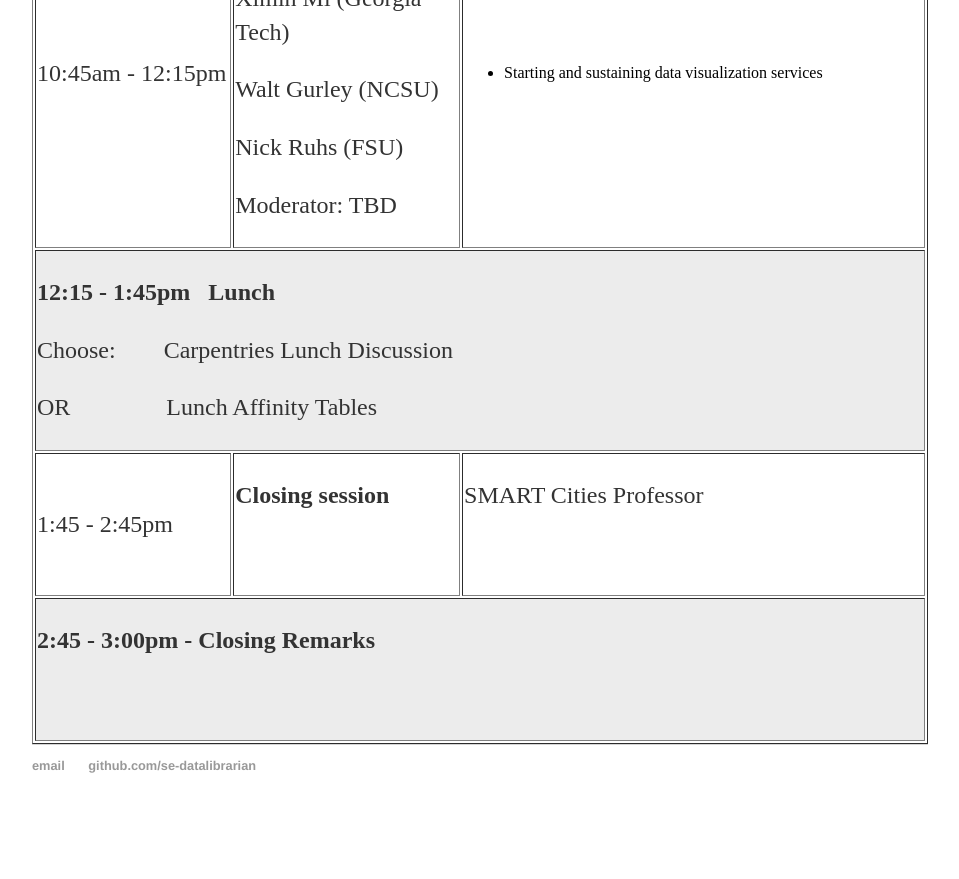
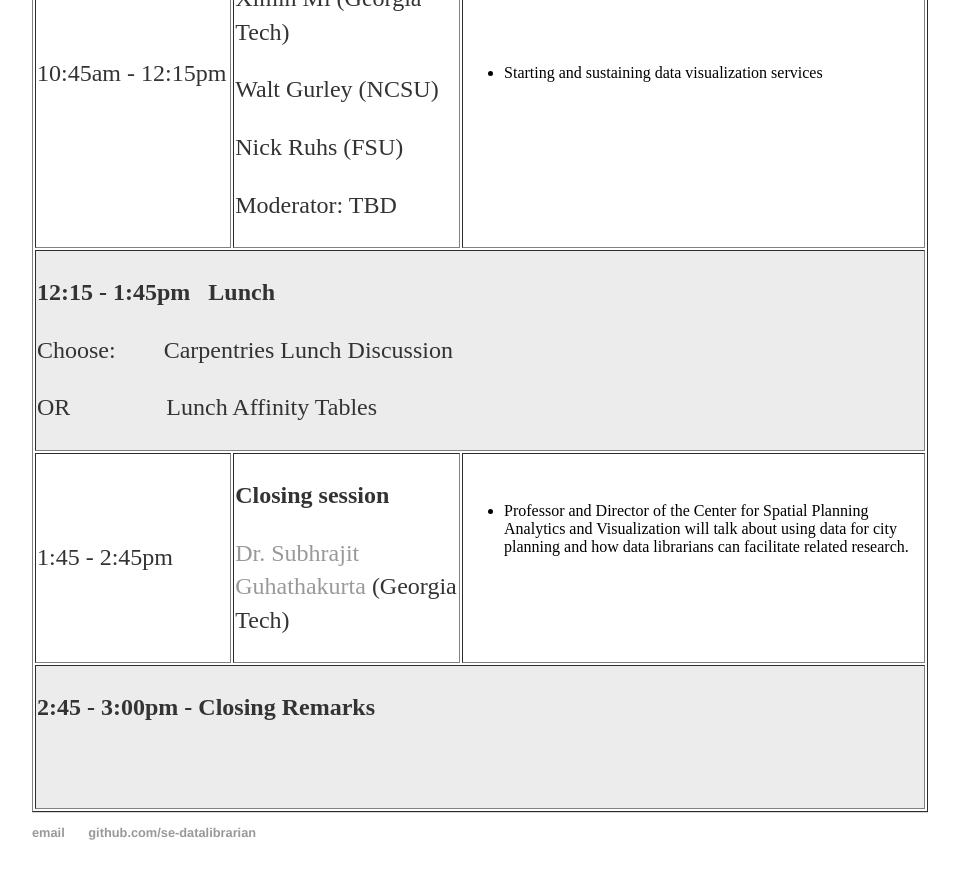
Before and after one commit to se-datalibrarian/test, a Jekyll site: the page built from program/index.html, in a window 1280 px wide and 900 px high, scrolled down 3252 px. Shown: the top 879 px of the window, without its empty margins (160-1119 px from the left). Built offline with Jekyll 4.4.1, drawn with Linux system fonts in a browser that asks for light colours; before the commit the page ends 4085 px from its top, so only the background shows below that.

Commit message:
Updated via the Open Science Framework

```diff
--- a/program/index.html
+++ b/program/index.html
@@ -214,10 +214,10 @@ title:  Program for the SE Data Librarian Symposium
 </td>
 <td width="113">
 <p><strong>Closing session</strong></p>
-<p>&nbsp;</p>
+<p><a href="https://planning.gatech.edu/subhrajit-subhro-guhathakurta">Dr. Subhrajit Guhathakurta</a> (Georgia Tech)</p>
 </td>
 <td width="279">
-<p>SMART Cities Professor</p>
+<p><ul><li>Professor and Director of the Center for Spatial Planning Analytics and Visualization will talk about using data for city planning and how data librarians can facilitate related research.</li></ul></p>
 <p>&nbsp;</p>
 </td>
 </tr>
```
